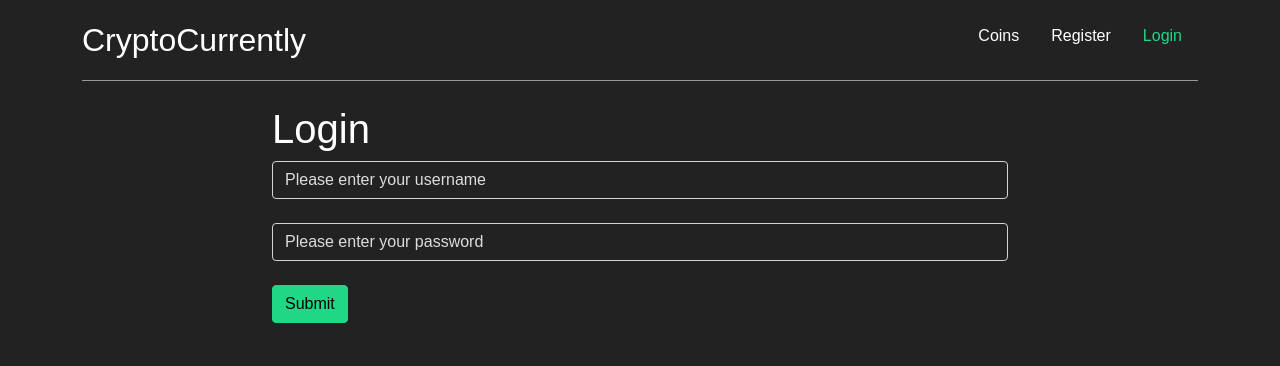
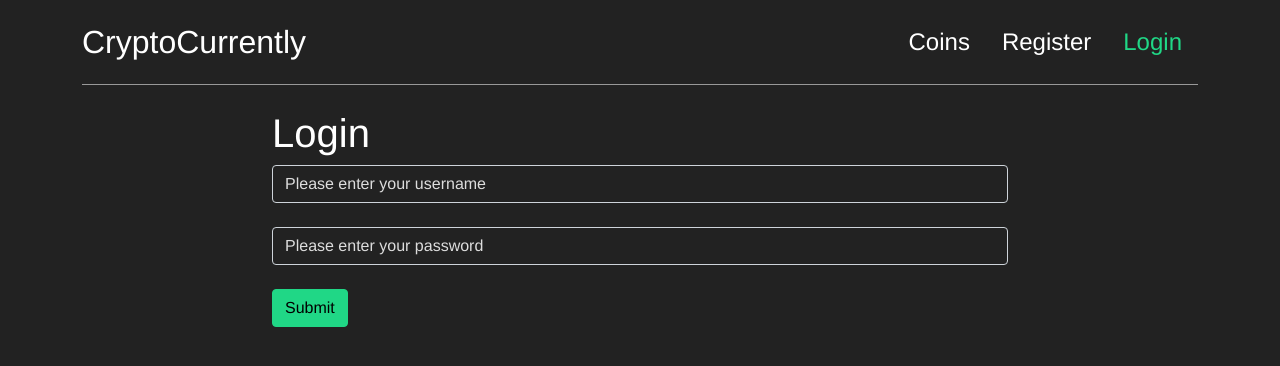
Before and after one commit to Kirch2/CryptoCurrently, a React app in the folder client/: page /login in a window 1280 px wide. Shown: the top 366 px of the page. Built offline with nearby package versions, Linux system fonts and the light colour scheme.

Commit message:
CSS changes

```diff
--- a/client/src/components/Navbar/Navbar.tsx
+++ b/client/src/components/Navbar/Navbar.tsx
@@ -22,7 +22,7 @@ export function Navbar(props: NavBarProps) {
           <li className="nav-item">
             <NavLink
               exact
-              className="nav-link"
+              className="nav-link fs-4"
               activeClassName="active"
               to="/cryptocurrencies"
             >
@@ -31,7 +31,7 @@ export function Navbar(props: NavBarProps) {
           </li>
           {loggedIn === true && (
             <React.Fragment>
-              <li className="nav-item">
+              <li className="nav-item fs-4">
                 <NavLink
                   exact
                   className="nav-link"
@@ -41,10 +41,10 @@ export function Navbar(props: NavBarProps) {
                   Watchlists
                 </NavLink>
               </li>
-              <li className="nav-item">
+              <li className="nav-item fs-4">
                 <NavLink
                   exact
-                  className="nav-link"
+                  className="nav-link fs-4"
                   activeClassName="active"
                   to="/crypto_alerts"
                 >
@@ -62,7 +62,7 @@ export function Navbar(props: NavBarProps) {
                     history.push("/login");
                     window.location.reload();
                   }}
-                  className="nav-link"
+                  className="nav-link fs-4"
                 >
                   Logout
                 </a>
@@ -75,7 +75,7 @@ export function Navbar(props: NavBarProps) {
               <li className="nav-item">
                 <NavLink
                   exact
-                  className="nav-link"
+                  className="nav-link fs-4"
                   activeClassName="active"
                   to="/register"
                 >
@@ -84,7 +84,7 @@ export function Navbar(props: NavBarProps) {
               </li>
               <li className="nav-item">
                 <NavLink
-                  className="nav-link"
+                  className="nav-link fs-4"
                   activeClassName="active"
                   to="/login"
                 >
--- a/client/src/custom.scss
+++ b/client/src/custom.scss
@@ -18,7 +18,7 @@ $card-color: #fff;
 $card-bg: $body-bg;
 $card-border-color: $border-color;
 $font-weight-base: 300;
-$font-family-sans-serif: urw-din, sans-serif;
+$font-family-sans-serif: "Helvetica Neue";
 
 // // // // // Import Bootstrap and its default variables
 @import "~bootstrap/scss/bootstrap.scss";
--- a/client/src/pages/CryptoAlertList.tsx
+++ b/client/src/pages/CryptoAlertList.tsx
@@ -45,7 +45,7 @@ export function CryptoAlerts() {
   return (
     <div>
       <div className="d-flex align-items-center justify-content-between">
-        <h1>Crypto Alerts</h1>
+        <h1>Alerts</h1>
         <NavLink to="/crypto_alerts/new" className="btn btn-success">
           + New
         </NavLink>
```
